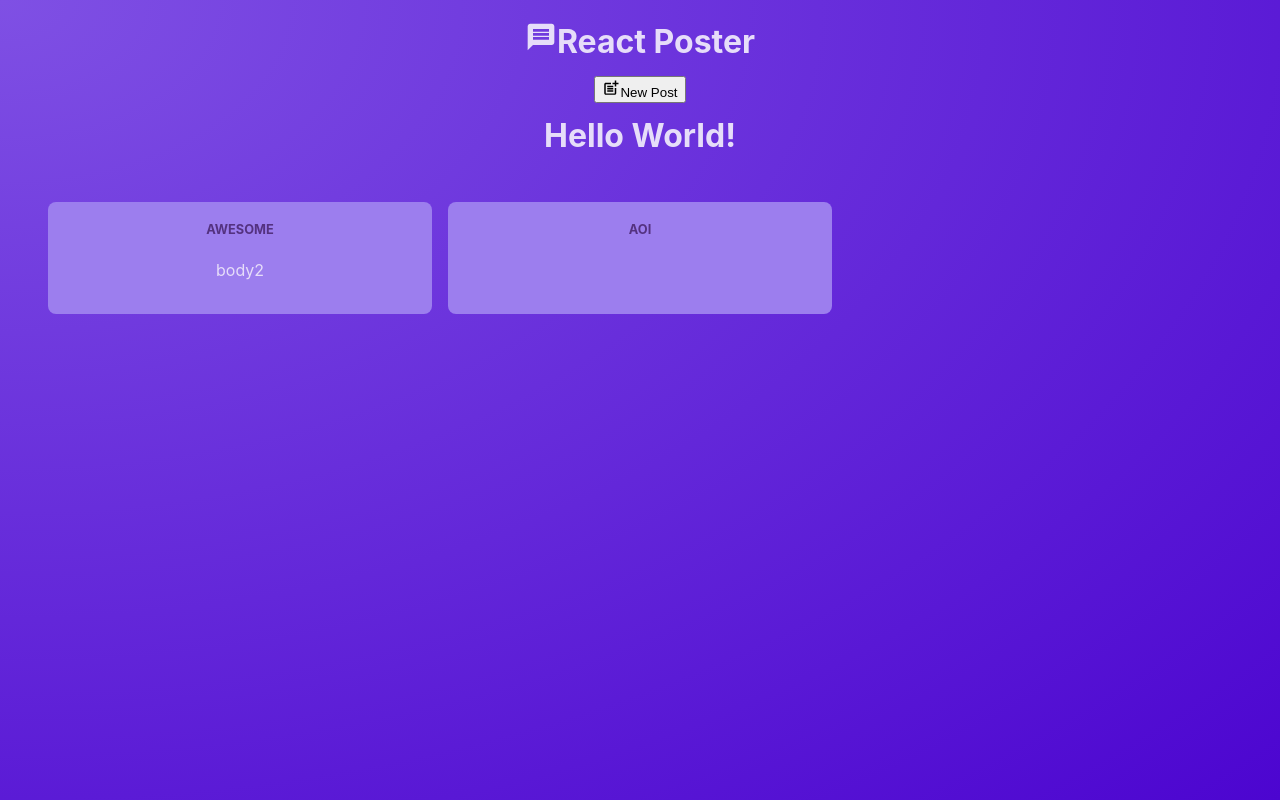
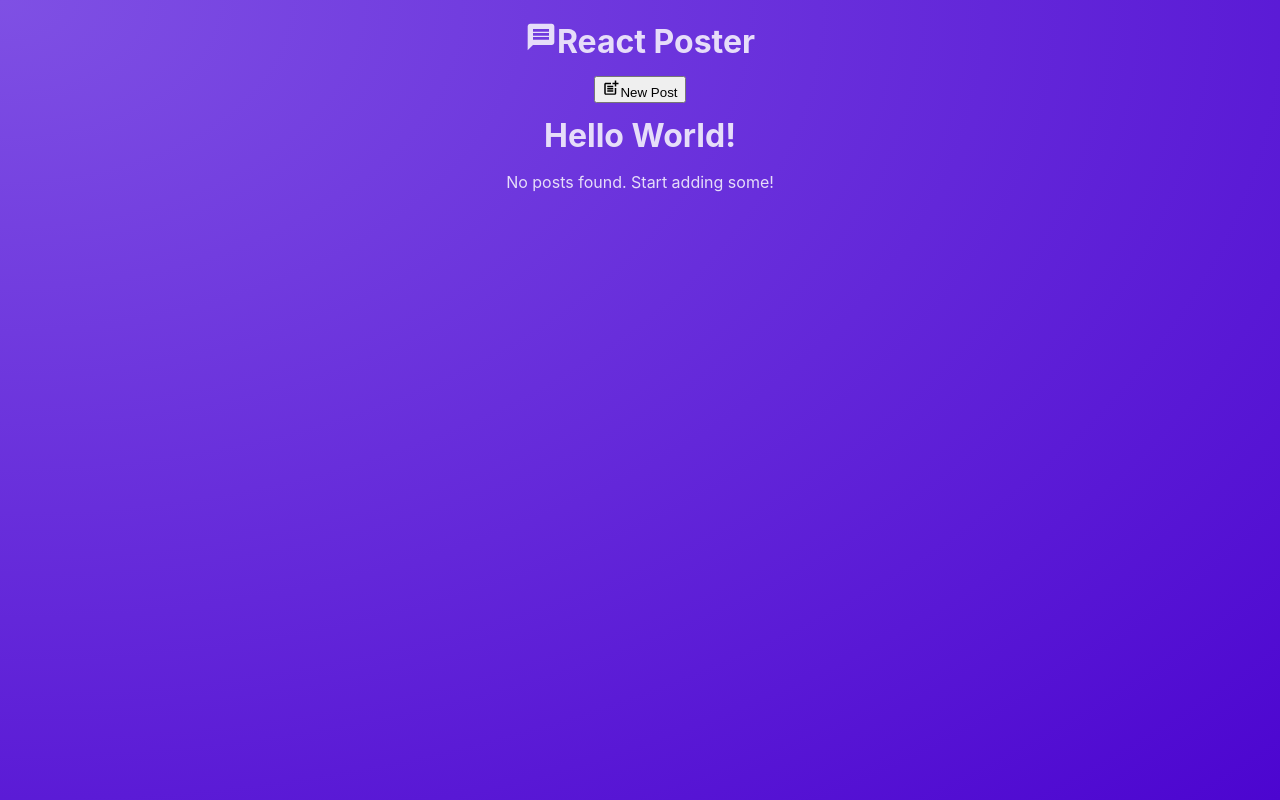
Before and after one commit to ssuntro/next-js-crash-course, a React (Vite) app: page / in a window 1280 px wide. Built offline with nearby package versions, Linux system fonts and the light colour scheme.

Commit message:
PostsList, display default content given there is no post available

```diff
--- a/src/components/PostsList.jsx
+++ b/src/components/PostsList.jsx
@@ -26,6 +26,7 @@
       ) : null}
       {/* null or undefined or false are display nothing */}
 
+      {posts.length > 0 && (
       <ul className={classes.posts}>
         <Post author='Awesome' body='body2' />
         <Post author='Aoi' />
@@ -35,6 +36,9 @@
           ))
         }
       </ul>
+      )}
+
+      {posts.length === 0 && <p>No posts found. Start adding some!</p>}
     </>
   )
 }
```
